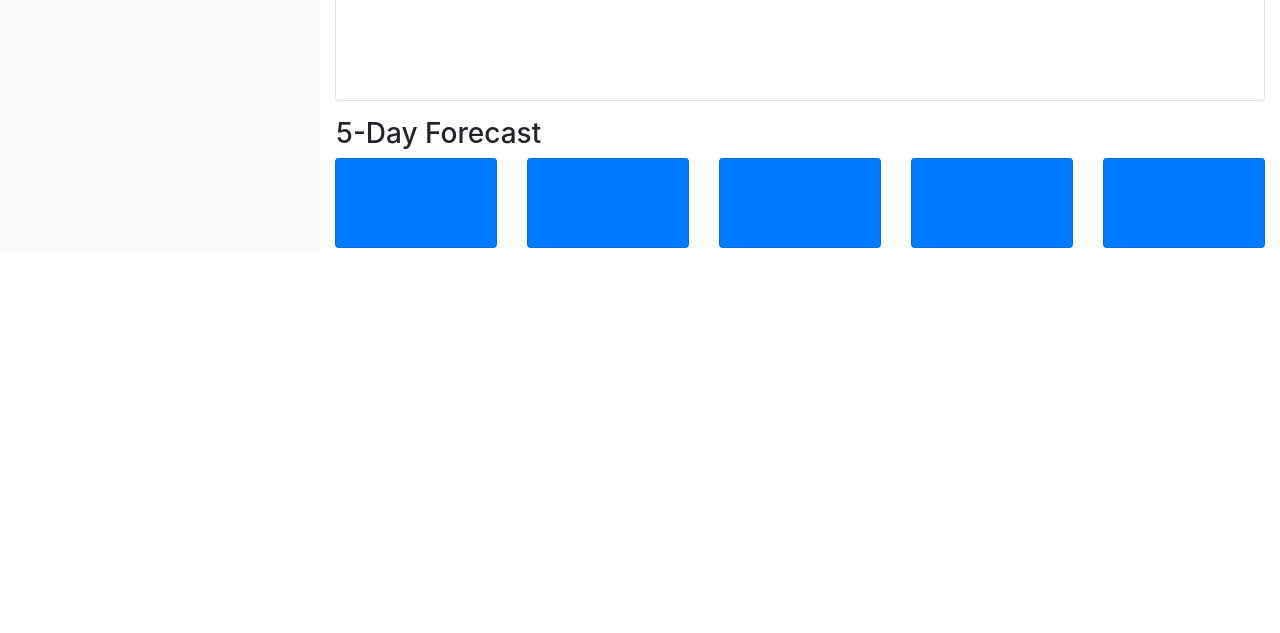
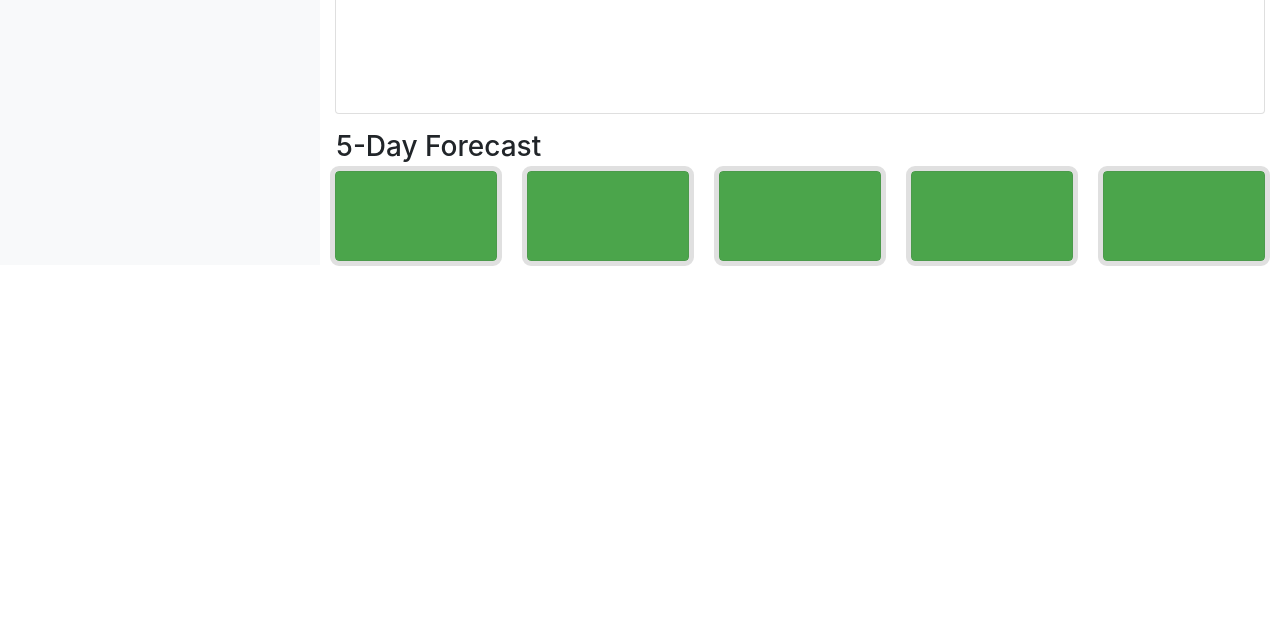
Before and after one commit to infiernodeashly/Weather-Dashboard, a plain HTML site: page index.html in a window 1280 px wide. Shown: the part 167-800 px from the top of the page. Drawn offline with nearby package versions, Linux system fonts and the light colour scheme.

Commit message:
updating style

```diff
--- a/assets/style.css
+++ b/assets/style.css
@@ -47,3 +47,19 @@
         max-width: 20%;
     }
 }
+
+.headerDiv {
+background-color: blue;
+border-bottom: 5px solid grey;
+}
+
+.headerDiv h1 {
+    color: white;
+}
+
+.box {
+    background-color: green;
+    color: white;
+    Opacity: .7;
+    outline: 5px solid lightgray;
+}
--- a/index.html
+++ b/index.html
@@ -9,7 +9,7 @@
   <title>Weather</title>
 </head>
 <body>
-  <header class="container-fluid bg-dark text-white">
+  <header class="headerDiv h1 headerDiv">
     <div class="row justify-content-center">
       <h1>Weather Dashboard</h1>
     </div>
@@ -74,7 +74,7 @@
         <div id="five-day-cards" class="row">
 
         <div class="col-md-2dot4">
-        <div id="five-day-1" class="card bg-primary text-white mb-1">
+        <div id="five-day-1" class="card box mb-1">
           <div class="card-body">
             <h6></h6>
             <img class="weatherIcon" height="auto" width="auto">
@@ -85,7 +85,7 @@
         </div>
 
         <div class="col-md-2dot4">
-        <div id="five-day-2" class="card bg-primary text-white mb-1">
+        <div id="five-day-2" class="card box mb-1">
           <div class="card-body">
             <h6></h6>
             <img class="weatherIcon" height="auto" width="auto">
@@ -96,7 +96,7 @@
         </div>
 
         <div class="col-md-2dot4">
-          <div id="five-day-3" class="card bg-primary text-white mb-1">
+          <div id="five-day-3" class="card box mb-1">
             <div class="card-body">
               <h6></h6>
               <img class="weatherIcon" height="auto" width="auto">
@@ -107,7 +107,7 @@
         </div>
 
         <div class="col-md-2dot4">
-          <div id="five-day-4" class="card bg-primary text-white mb-1">
+          <div id="five-day-4" class="card box mb-1">
             <div class="card-body">
               <h6></h6>
               <img class="weatherIcon" height="auto" width="auto">
@@ -118,7 +118,7 @@
         </div>
 
         <div class="col-md-2dot4">
-          <div id="five-day-5" class="card bg-primary text-white mb-1">
+          <div id="five-day-5" class="card box mb-1">
             <div class="card-body">
               <h6></h6>
               <img class="weatherIcon" height="auto" width="auto">
```
